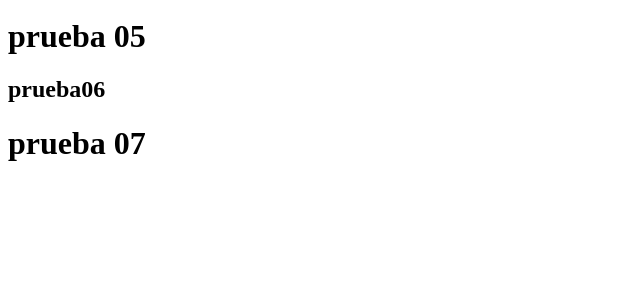
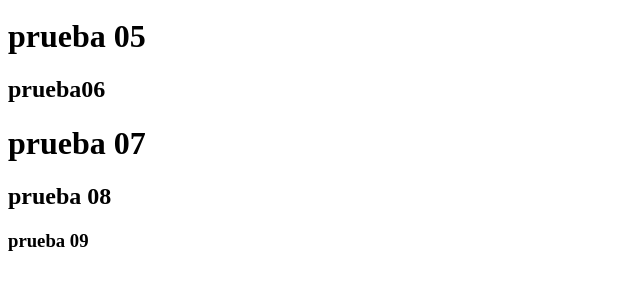
Before and after one commit to carolinajaimes91/PracticaGit, a Python web app: template PracticaGit/Templates/Home.html in a window 1280 px wide. Shown: the part 391-691 px from the top of the page, without its empty margins (0-640 px from the left). Run offline with Jinja, Linux system fonts and the light colour scheme; the template is opened without the code that fills it, so the values that code supplies are empty.

Commit message:
cambio por sebastian

```diff
--- a/PracticaGit/Templates/Home.html
+++ b/PracticaGit/Templates/Home.html
@@ -17,6 +17,8 @@
   <h1>prueba 05</h1>
   <h2>prueba06</h2>
   <h1>prueba 07</h1>
+  <h2>prueba 08</h2>
+  <h3>prueba 09</h3>
 
 
 </body>
```
